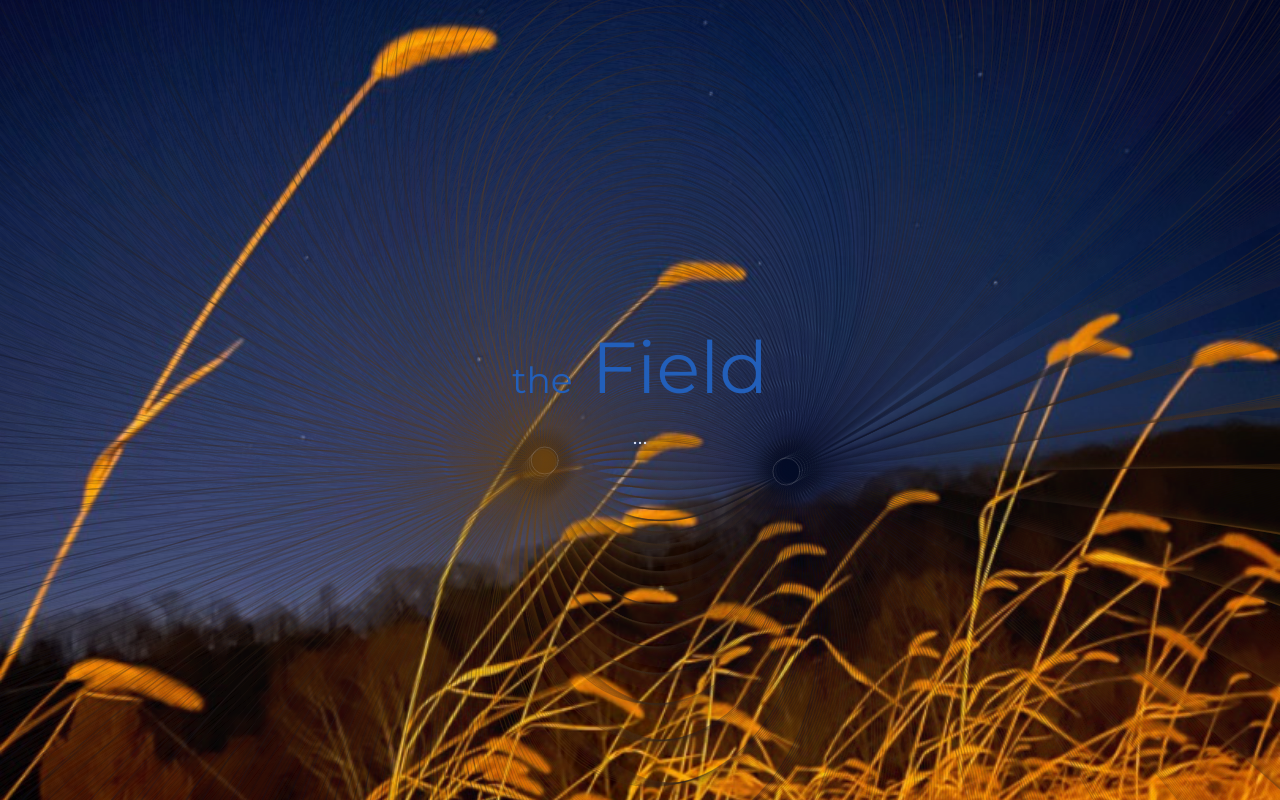
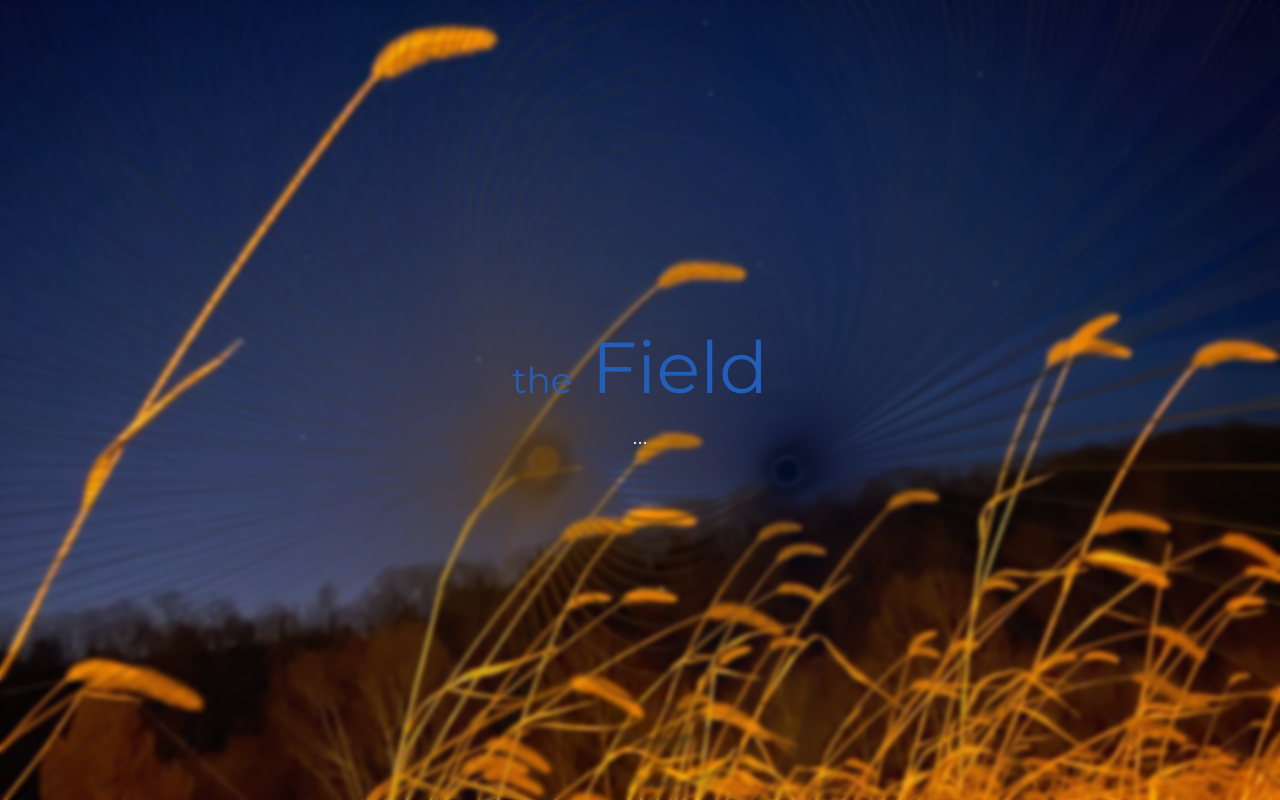
Before and after one commit to EmoryQ/euphoric-love-site, a plain HTML site: page index.html in a window 1280 px wide. Drawn offline with Linux system fonts and the light colour scheme; animation ran at ten frames a second.

Commit message:
Update style.css

```diff
--- a/style.css
+++ b/style.css
@@ -63,7 +63,7 @@ html, body {
   top: 0; left: 0;
   width: 100%; height: 100%;
   background: rgba(2, 10, 25, 0.01);
-  backdrop-filter: none;
+  backdrop-filter: blur(2px);
   z-index: 1;
 }
 
```
